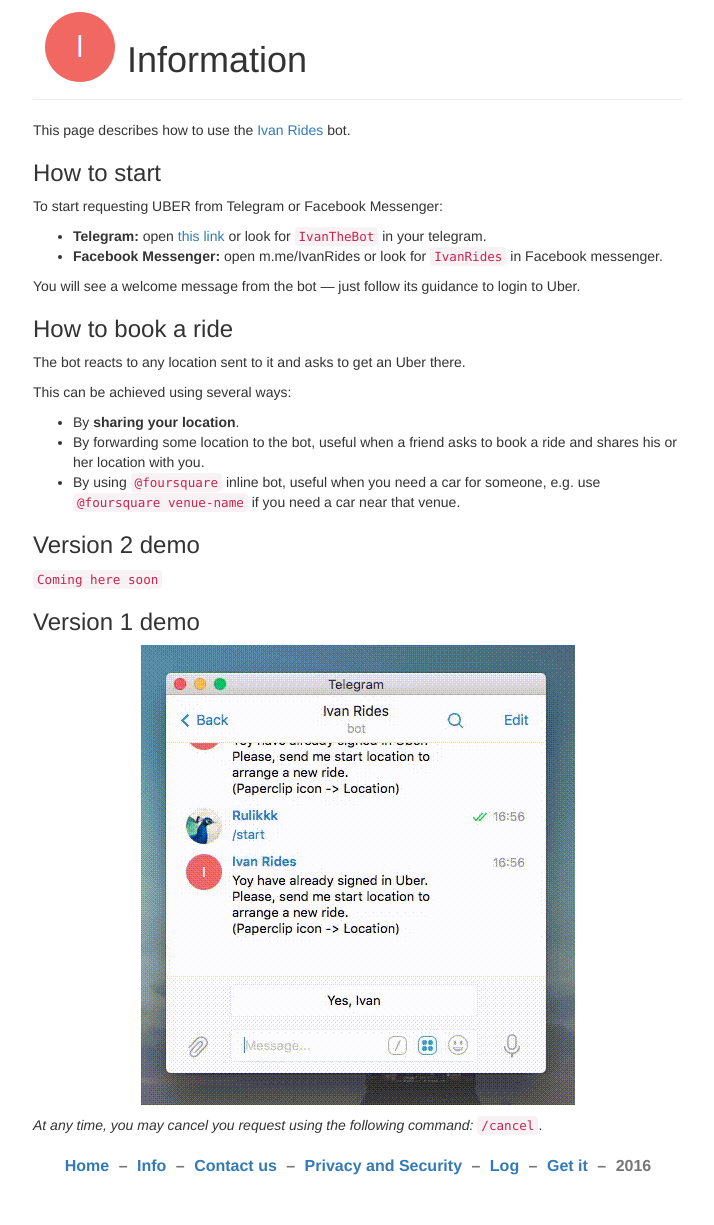
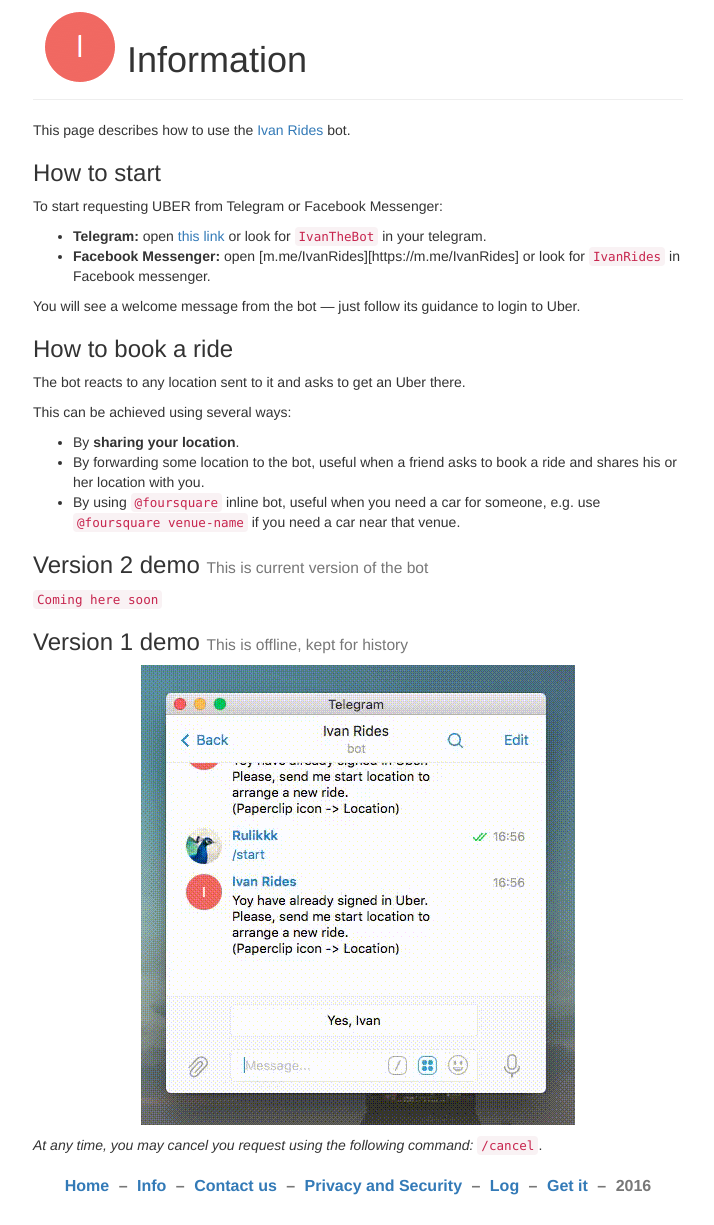
Before and after one commit to IvanTheBot/IvanTheBot.github.io, a Jekyll site: the page built from info.md, in a window 1280 px wide. Shown: the whole page, without its empty margins (282-996 px from the left). Built offline with Jekyll 4.4.1, drawn with Linux system fonts in a browser that asks for light colours.

Commit message:
Update info.md

```diff
--- a/info.md
+++ b/info.md
@@ -11,7 +11,7 @@
 To start requesting UBER from Telegram or Facebook Messenger:
 
 - **Telegram:** open [this link][bot-url] or look for `{{ site.data.bot.name }}` in your telegram.
-- **Facebook Messenger:** open m.me/IvanRides or look for `IvanRides` in Facebook messenger.
+- **Facebook Messenger:** open [m.me/IvanRides][https://m.me/IvanRides] or look for `IvanRides` in Facebook messenger.
 
 You will see a welcome message from the bot — just follow its guidance to login to Uber.
 
@@ -24,10 +24,10 @@
 - By forwarding some location to the bot, useful when a friend asks to book a ride and shares his or her location with you.
 - By using `@foursquare` inline bot, useful when you need a car for someone, e.g. use `@foursquare venue-name` if you need a car near that venue.
 
-### Version 2 demo
+### Version 2 demo <small>This is current version of the bot</small>
 `Coming here soon`
 
-### Version 1 demo
+### Version 1 demo <small>This is offline, kept for history</small>
 <img src="img/out.gif" class="img-responsive center-block">
 
 _At any time, you may cancel you request using the following command:_ `/cancel`.
```
